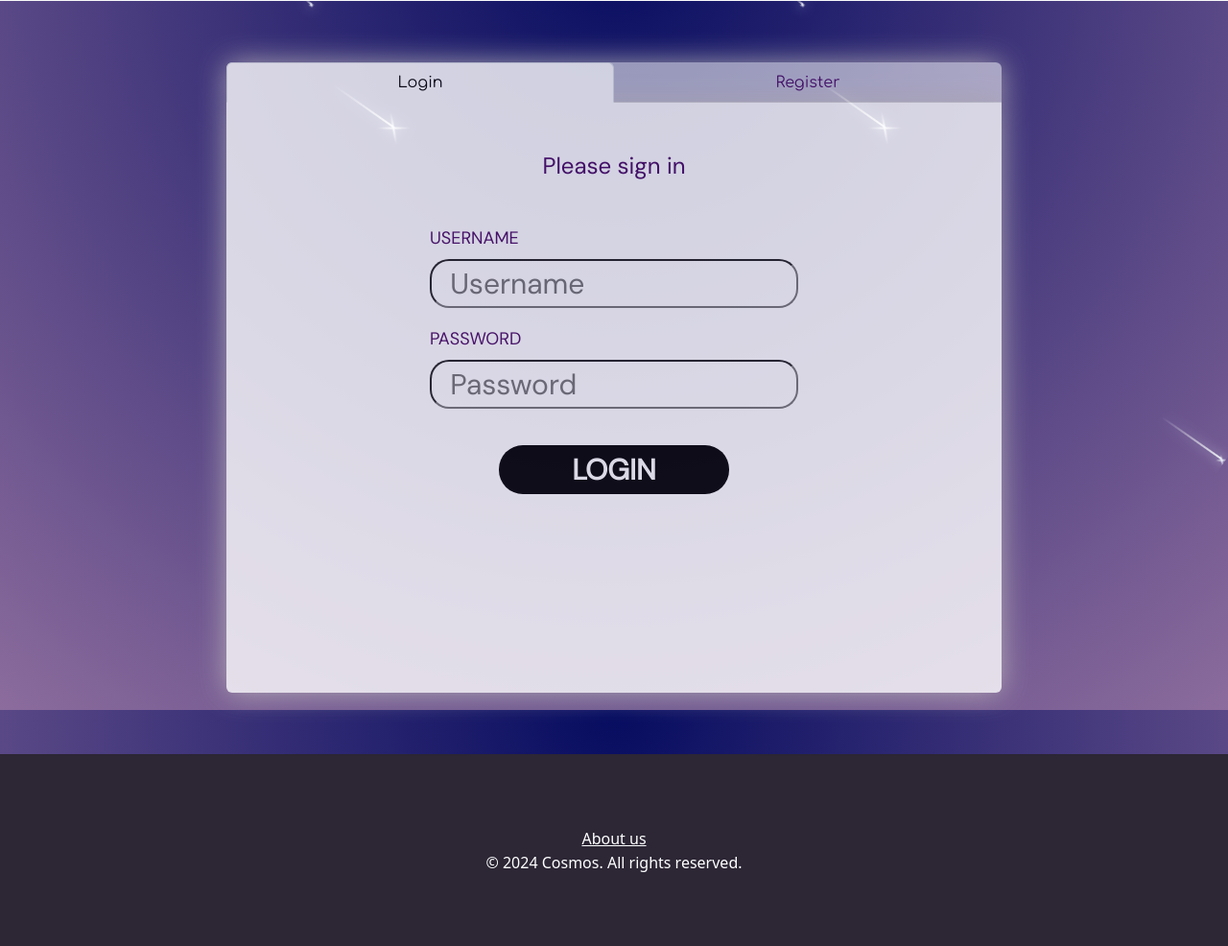
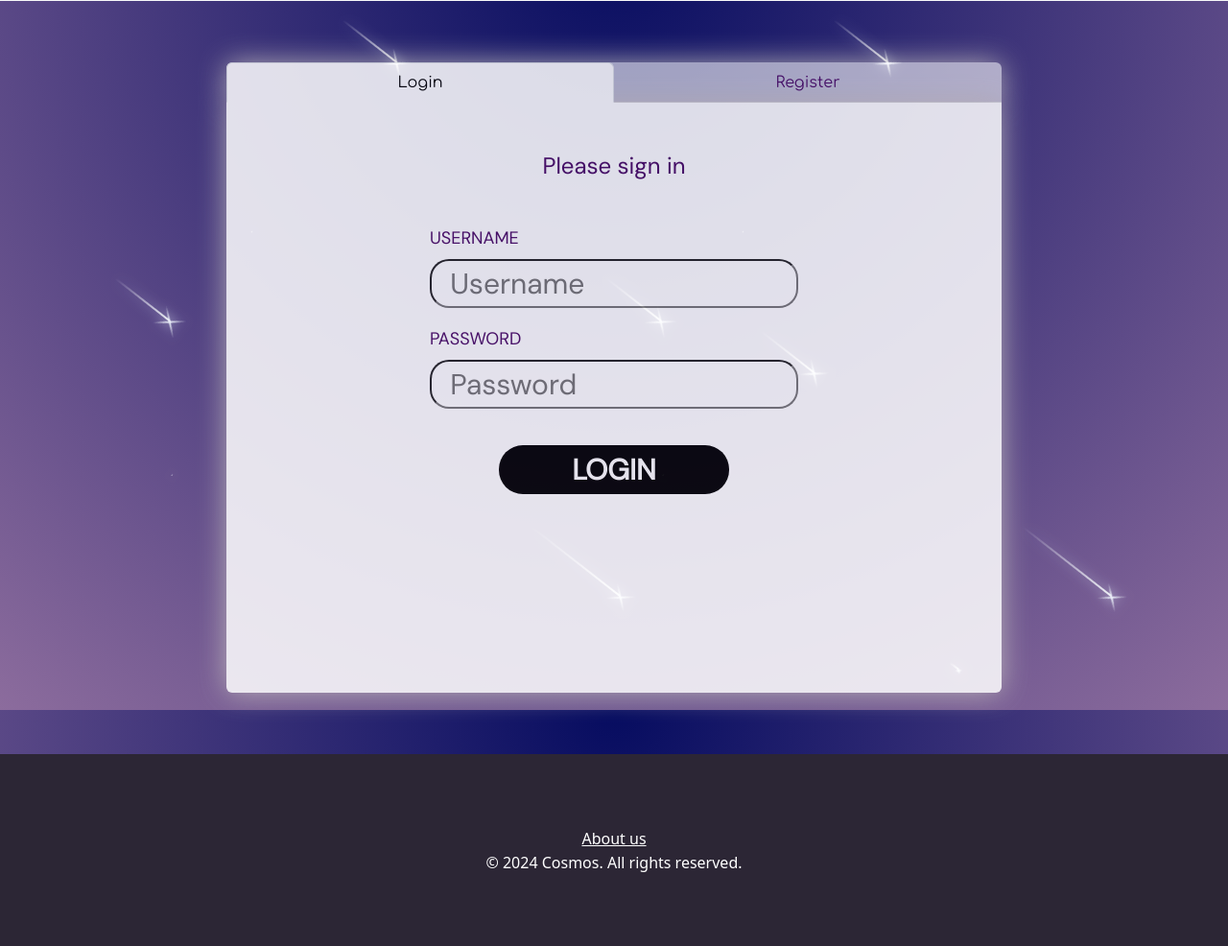
Before and after one commit to anna-sage/Contact-Manager-Project, a PHP site: page /login.html in a window 1280 px wide. Shown: the part 60-1046 px from the top of the page at 96% size. Run offline with PHP 8.4, Linux system fonts and the light colour scheme.

Commit message:
shooting star anim adjustments

```diff
--- a/css/login.css
+++ b/css/login.css
@@ -38,7 +38,7 @@
 {
     width: 65%;
     border-radius: 80px;
-    opacity: 80%;
+    opacity: 85%;
 }
 
 #typeToggle
@@ -233,14 +234,12 @@ input[type="text"],input[type="password"]{
     display: -webkit-box;
     display: flex;
     z-index: -2;
-    transform: rotateZ(35deg);
-    overflow:hidden;
+    transform: rotateZ(38deg);
 }
 
 /* Here we are making roundabout balls  */
 .star {
     position: absolute;
-    transform: rotateZ(45deg);
     height: 2px;
     z-index: -1;
     border-radius: 885px;
@@ -249,8 +248,8 @@ input[type="text"],input[type="password"]{
 
     -webkit-filter: drop-shadow(0 0 6px #eef1f8);
     filter: drop-shadow(0 0 6px #d7dff0);
-    animation: tail 3000ms ease-in-out infinite,
-        shooting 3000ms ease-in-out infinite;
+    animation: tail 4250ms ease-in-out infinite,
+        shooting 4250ms ease-in-out infinite;
 }
 
 /* Here we add before and after effect to star */
@@ -265,15 +264,15 @@ input[type="text"],input[type="password"]{
             rgba(0, 0, 255, 0),
             #eaeef8,
             rgba(0, 0, 255, 0));
-    -webkit-transform: translateX(50%) rotateZ(45deg);
-    transform: translateX(50%) rotateZ(45deg);
+    -webkit-transform: translateX(50%) rotateZ(40deg);
+    transform: translateX(50%) rotateZ(40deg);
     border-radius: 100%;
-    animation: shining 3000ms ease-in-out infinite;
+    animation: shining 4250ms ease-in-out infinite;
 }
 
 .star::after {
-    -webkit-transform: translateX(50%) rotateZ(-35deg);
-    transform: translateX(50%) rotateZ(-35deg);
+    -webkit-transform: translateX(50%) rotateZ(-40deg);
+    transform: translateX(50%) rotateZ(-40deg);
 }
 
 /* Here we are adding location of each
@@ -373,39 +372,38 @@ input[type="text"],input[type="password"]{
 
 .star:nth-child(8) {
     top: calc(40%);
-    left: calc(6%);
-    -webkit-animation-delay: 6000ms;
-    animation-delay: 6000ms;
+    left: calc(46%);
+    -webkit-animation-delay: 6500ms;
+    animation-delay: 6500ms;
 }
 
 .star:nth-child(8)::before,
 .star:nth-child(8)::after {
-    -webkit-animation-delay: 6000ms;
-    animation-delay: 6000ms;
+    -webkit-animation-delay: 6500ms;
+    animation-delay: 6500ms;
 }
 
 .star:nth-child(9) {
-    top: calc(50%);
-    left: calc(24%);
-    -webkit-animation-delay: 5000ms;
-    animation-delay: 5000ms;
+    top: calc(80%);
+    left: calc(14%);
+    -webkit-animation-delay: 2500ms;
+    animation-delay: 2500ms;
 }
 
 .star:nth-child(9)::before,
 .star:nth-child(9)::after {
-    -webkit-animation-delay: 5000ms;
-    animation-delay: 5000ms;
+    -webkit-animation-delay: 2500ms;
+    animation-delay: 2500ms;
 }
 
-/* This code will help to generate
-  effect in tail of star */
+/* shooting star trail */
 @keyframes tail {
     0% {
         width: 0;
     }
 
     30% {
-        width: 100px;
+        width: 120px;
     }
 
     100% {
--- a/login.html
+++ b/login.html
@@ -54,8 +54,17 @@
 			<div class="star"></div>
 			<div class="star"></div>
 			<div class="star"></div>
+			<div class="star"></div>
+			<div class="star"></div>
+			<div class="star"></div>
+			<div class="star"></div>
 		</div>
 		<div class="star-group" style="left:-20%;">
+			<div class="star"></div>
+			<div class="star"></div>
+			<div class="star"></div>
+			<div class="star"></div>
+			<div class="star"></div>
 			<div class="star"></div>
 			<div class="star"></div>
 			<div class="star"></div>
```
Also changed, not shown: other parts of css/login.css (+17 -17 lines).
